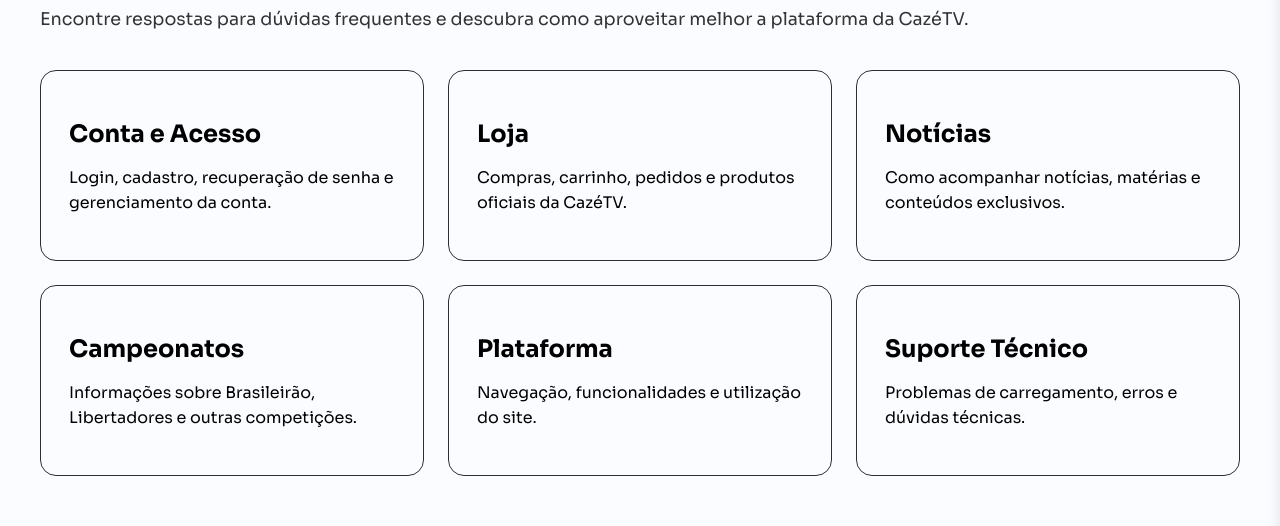
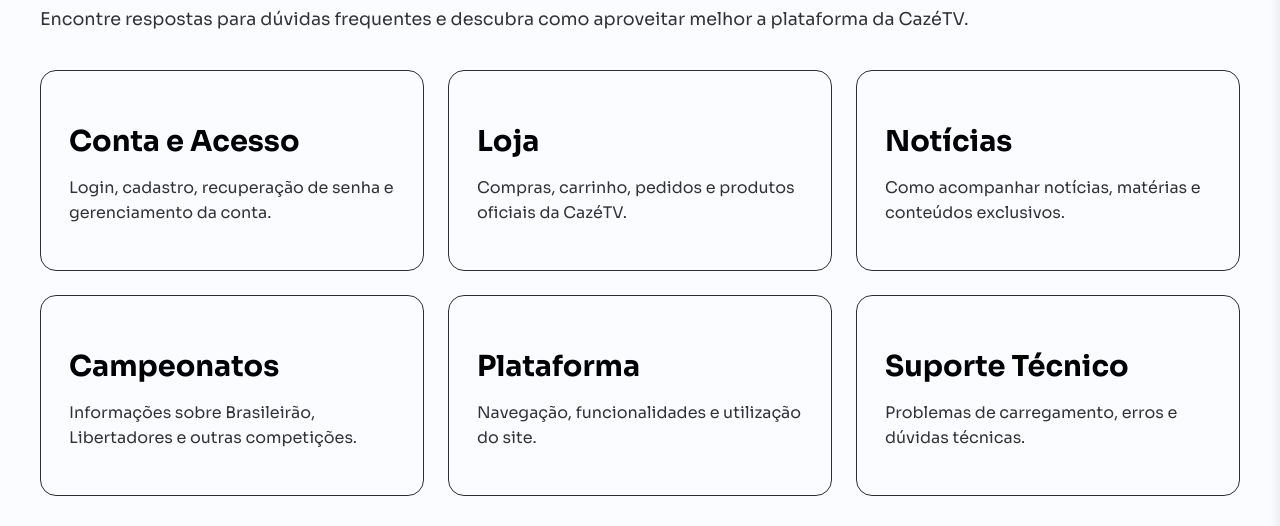
Before and after one commit to Project-CazeTV/Front-end, a React (Vite) app: page /ajuda in a window 1280 px wide. Shown: the part 271-797 px from the top of the page. Built offline with nearby package versions, Linux system fonts and the light colour scheme; no server answers.

Commit message:
feat: cria páginas de tópicos da central de ajuda

```diff
--- a/src/App.jsx
+++ b/src/App.jsx
@@ -20,6 +20,7 @@ import { olympicsStats, olympicsStats2026 } from "../src/mocks/olimpiadas.js";
 import ProductPage from "./pages/ProductPage/ProductPage";
 import HelpCenterPage from "./pages/HelpCenterPage/HelpCenterPage";
 import ContactPage from './pages/ContactPage/ContactPage';
+import HelpTopicPage from "./pages/HelpTopicPage/HelpTopicPage";
 
 
 function App() {
@@ -48,6 +49,10 @@ function App() {
         <Route path="/news" element={<NewsPage />} />
         <Route path="/ajuda" element={<HelpCenterPage />} />
         <Route path="/contato" element={<ContactPage />} />
+        <Route
+          path="/ajuda/:topic"
+          element={<HelpTopicPage />}
+        />
       </Routes>
     </Router>
   )
--- a/src/pages/HelpCenterPage/HelpCenterPage.jsx
+++ b/src/pages/HelpCenterPage/HelpCenterPage.jsx
@@ -4,37 +4,39 @@ import styles from "./HelpCenterPage.module.css";
 import ColoredHeader from "../../components/Layout/ColoredHeader/ColoredHeader";
 import MainHeader from "../../components/Layout/MainHeader/MainHeader";
 import CommonFooter from "../../components/Layout/CommonFooter/CommonFooter";
+import { Link } from "react-router-dom";
+import { FaWhatsapp } from "react-icons/fa";
 
 const helpTopics = [
     {
         title: "Conta e Acesso",
-        description:
-            "Login, cadastro, recuperação de senha e gerenciamento da conta.",
+        description: "Login, cadastro, recuperação de senha e gerenciamento da conta.",
+        route: "/ajuda/conta-acesso",
     },
     {
         title: "Loja",
-        description:
-            "Compras, carrinho, pedidos e produtos oficiais da CazéTV.",
+        description: "Compras, carrinho, pedidos e produtos oficiais da CazéTV.",
+        route: "/ajuda/loja",
     },
     {
         title: "Notícias",
-        description:
-            "Como acompanhar notícias, matérias e conteúdos exclusivos.",
+        description: "Como acompanhar notícias, matérias e conteúdos exclusivos.",
+        route: "/ajuda/noticias",
     },
     {
         title: "Campeonatos",
-        description:
-            "Informações sobre Brasileirão, Libertadores e outras competições.",
+        description: "Informações sobre Brasileirão, Libertadores e outras competições.",
+        route: "/ajuda/campeonatos",
     },
     {
         title: "Plataforma",
-        description:
-            "Navegação, funcionalidades e utilização do site.",
+        description: "Navegação, funcionalidades e utilização do site.",
+        route: "/ajuda/plataforma",
     },
     {
         title: "Suporte Técnico",
-        description:
-            "Problemas de carregamento, erros e dúvidas técnicas.",
+        description: "Problemas de carregamento, erros e dúvidas técnicas.",
+        route: "/ajuda/suporte-tecnico",
     },
 ];
 
@@ -56,10 +58,14 @@ export default function HelpCenterPage() {
 
                 <div className={styles.grid}>
                     {helpTopics.map((topic) => (
-                        <div key={topic.title} className={styles.card}>
+                        <Link
+                            key={topic.title}
+                            to={topic.route}
+                            className={styles.card}
+                        >
                             <h2>{topic.title}</h2>
                             <p>{topic.description}</p>
-                        </div>
+                        </Link>
                     ))}
                 </div>
 
@@ -70,7 +76,7 @@ export default function HelpCenterPage() {
                     </div>
 
                     <div className={styles.buttons}>
-                        <a href="/contato" className={styles.button}>
+                        <a href="/contato" className={`${styles.button} ${styles.contactButton}`}>
                             Fale Conosco
                         </a>
 
@@ -78,9 +84,10 @@ export default function HelpCenterPage() {
                             href="https://wa.me/5500000000000"
                             target="_blank"
                             rel="noreferrer"
-                            className={styles.button}
+                            className={`${styles.button} ${styles.whatsappButton}`}
                         >
-                            WhatsApp
+                            <FaWhatsapp />
+                            <span>WhatsApp</span>
                         </a>
                     </div>
                 </section>
--- a/src/pages/HelpCenterPage/HelpCenterPage.module.css
+++ b/src/pages/HelpCenterPage/HelpCenterPage.module.css
@@ -30,10 +30,15 @@
     border: 1px solid #2e2e2e;
     transition: 0.3s;
     cursor: pointer;
+
+    text-decoration: none;
+    color: inherit;
+    display: block;
 }
 
 .card:hover {
     transform: translateY(-4px);
+    box-shadow: 0 8px 20px rgba(0, 0, 0, 0.08);
 }
 
 .card h2 {
@@ -48,10 +53,13 @@
     margin-top: 60px;
     padding: 40px;
     border-radius: 16px;
+
     display: flex;
     justify-content: space-between;
     align-items: center;
     gap: 20px;
+
+    border: 1px solid #2e2e2e;
 }
 
 .buttons {
@@ -64,4 +72,54 @@
     border-radius: 12px;
     text-decoration: none;
     font-weight: 600;
+
+    display: flex;
+    align-items: center;
+    justify-content: center;
+    gap: 8px;
+
+    min-width: 180px;
+
+    transition: all 0.3s ease;
 }
+
+.button:hover {
+    transform: translateY(-2px);
+}
+
+.button svg {
+    font-size: 1.3rem;
+}
+
+.contactButton {
+    background-color: #2563eb;
+    color: white;
+}
+
+.contactButton:hover {
+    background-color: #1d4ed8;
+}
+
+.whatsappButton {
+    background-color: #25D366;
+    color: white;
+}
+
+.whatsappButton:hover {
+    background-color: #1ebe5d;
+}
+
+.contactButton,
+.whatsappButton {
+    box-shadow: 0 4px 12px rgba(0, 0, 0, 0.15);
+}
+
+.card h2 {
+    margin-bottom: 12px;
+    font-size: 1.8rem;
+}
+
+.card p {
+    line-height: 1.6;
+    opacity: 0.8;
+}
--- /dev/null
+++ b/src/pages/HelpTopicPage/HelpTopicPage.jsx
@@ -0,0 +1,170 @@
+import { useState } from "react";
+import { useParams } from "react-router-dom";
+
+import ColoredHeader from "../../components/Layout/ColoredHeader/ColoredHeader";
+import MainHeader from "../../components/Layout/MainHeader/MainHeader";
+import CommonFooter from "../../components/Layout/CommonFooter/CommonFooter";
+
+import styles from "./HelpTopicPage.module.css";
+
+const helpContent = {
+    "conta-acesso": {
+        title: "Conta e Acesso",
+        questions: [
+            {
+                question: "Como criar uma conta?",
+                answer:
+                    "Clique em 'Cadastre-se' no canto superior direito, preencha seus dados e conclua o cadastro."
+            },
+            {
+                question: "Como recuperar minha senha?",
+                answer:
+                    "Na tela de login, clique em 'Esqueci minha senha' e siga as instruções enviadas para seu e-mail."
+            },
+            {
+                question: "Como alterar meus dados?",
+                answer:
+                    "Acesse seu perfil e utilize a opção 'Editar Perfil' para atualizar suas informações."
+            }
+        ]
+    },
+
+    loja: {
+        title: "Loja",
+        questions: [
+            {
+                question: "Como comprar produtos?",
+                answer:
+                    "Navegue pela loja, adicione os produtos desejados ao carrinho e finalize a compra."
+            },
+            {
+                question: "Como acompanhar um pedido?",
+                answer:
+                    "Acesse sua conta e consulte a área de pedidos para acompanhar o status da entrega."
+            },
+            {
+                question: "Como solicitar troca?",
+                answer:
+                    "Entre em contato com nossa equipe de suporte informando o número do pedido."
+            }
+        ]
+    },
+
+    noticias: {
+        title: "Notícias",
+        questions: [
+            {
+                question: "Como acompanhar notícias?",
+                answer:
+                    "Acesse a página de notícias pelo menu principal para conferir as últimas atualizações."
+            },
+            {
+                question: "Onde vejo conteúdos exclusivos?",
+                answer:
+                    "Os conteúdos exclusivos ficam destacados na página inicial e na seção de notícias."
+            }
+        ]
+    },
+
+    campeonatos: {
+        title: "Campeonatos",
+        questions: [
+            {
+                question: "Como acompanhar os campeonatos?",
+                answer:
+                    "Acesse a página do campeonato desejado para acompanhar jogos, resultados e notícias."
+            },
+            {
+                question: "Onde vejo tabelas e classificações?",
+                answer:
+                    "As tabelas e classificações estão disponíveis dentro da página de cada competição."
+            }
+        ]
+    },
+
+    plataforma: {
+        title: "Plataforma",
+        questions: [
+            {
+                question: "Como navegar pelo site?",
+                answer:
+                    "Utilize o menu principal para acessar notícias, campeonatos, loja e demais funcionalidades."
+            },
+            {
+                question: "Como acessar funcionalidades?",
+                answer:
+                    "Algumas funcionalidades podem exigir que você esteja logado em sua conta."
+            }
+        ]
+    },
+
+    "suporte-tecnico": {
+        title: "Suporte Técnico",
+        questions: [
+            {
+                question: "Problemas de carregamento",
+                answer:
+                    "Verifique sua conexão com a internet e tente atualizar a página."
+            },
+            {
+                question: "Erro ao acessar páginas",
+                answer:
+                    "Limpe o cache do navegador ou tente acessar novamente mais tarde."
+            },
+            {
+                question: "Problemas de login",
+                answer:
+                    "Confirme seus dados de acesso ou utilize a recuperação de senha."
+            }
+        ]
+    }
+};
+
+export default function HelpTopicPage() {
+    const { topic } = useParams();
+
+    const [openQuestion, setOpenQuestion] = useState(null);
+
+    const toggleQuestion = (question) => {
+        setOpenQuestion(
+            openQuestion === question ? null : question
+        );
+    };
+
+    const currentTopic = helpContent[topic];
+
+    return (
+        <>
+            <ColoredHeader />
+            <MainHeader isTransparent={false} />
+
+            <main className={styles.container}>
+                <h1>{currentTopic?.title}</h1>
+
+                <div className={styles.questions}>
+                    {currentTopic?.questions.map((item) => (
+                        <div
+                            key={item.question}
+                            className={styles.questionCard}
+                        >
+                            <button
+                                className={styles.questionButton}
+                                onClick={() => toggleQuestion(item.question)}
+                            >
+                                {item.question}
+                            </button>
+
+                            {openQuestion === item.question && (
+                                <div className={styles.answer}>
+                                    {item.answer}
+                                </div>
+                            )}
+                        </div>
+                    ))}
+                </div>
+            </main>
+
+            <CommonFooter />
+        </>
+    );
+}
--- /dev/null
+++ b/src/pages/HelpTopicPage/HelpTopicPage.module.css
@@ -0,0 +1,45 @@
+.container {
+    max-width: 1200px;
+    margin: 0 auto;
+    padding: 60px 20px;
+}
+
+.container h1 {
+    font-size: 3rem;
+    margin-bottom: 40px;
+}
+
+.questions {
+    display: flex;
+    flex-direction: column;
+    gap: 16px;
+}
+
+.questionCard {
+    border: 1px solid #ddd;
+    border-radius: 12px;
+    padding: 20px;
+    transition: 0.3s;
+}
+
+.questionCard:hover {
+    box-shadow: 0 8px 20px rgba(0, 0, 0, 0.08);
+}
+
+.questionButton {
+    width: 100%;
+    text-align: left;
+    border: none;
+    background: transparent;
+    cursor: pointer;
+    font-size: 1.1rem;
+    font-weight: 600;
+}
+
+.answer {
+    margin-top: 15px;
+    padding-top: 15px;
+    border-top: 1px solid #ddd;
+    line-height: 1.6;
+    color: #555;
+}
```
